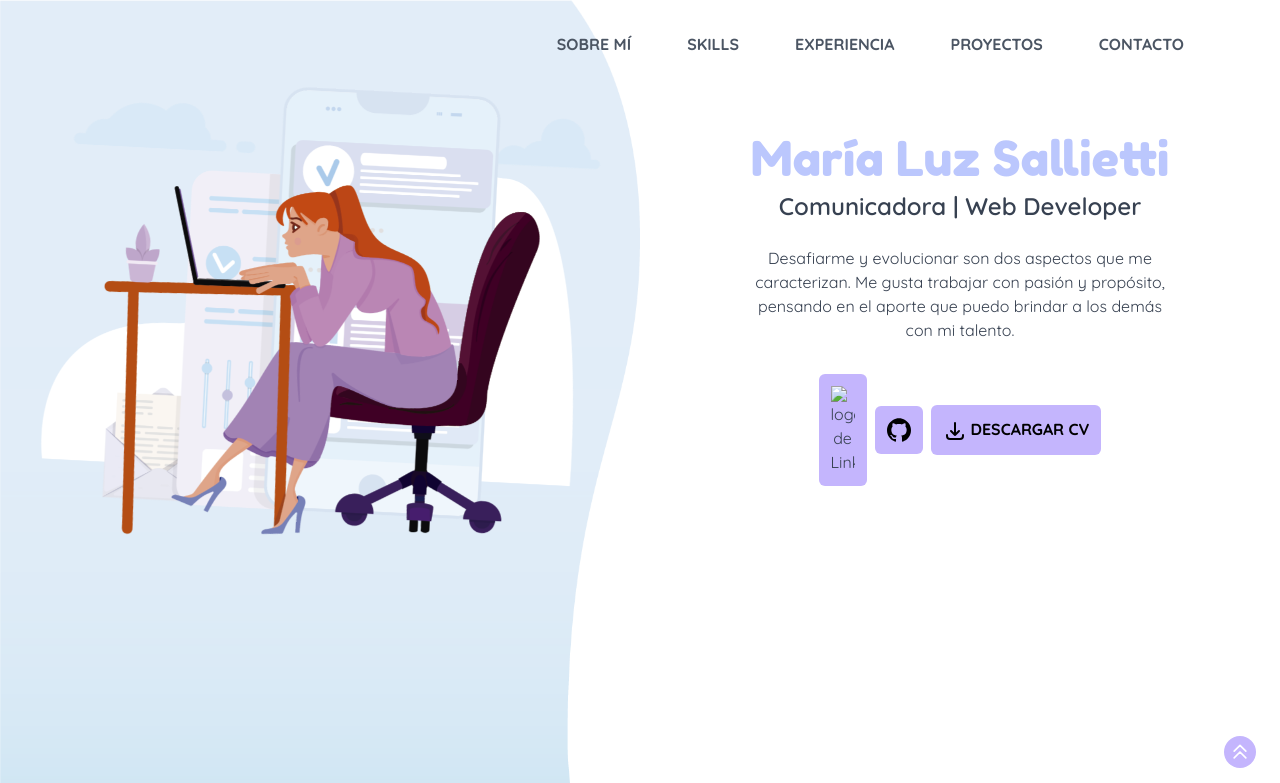
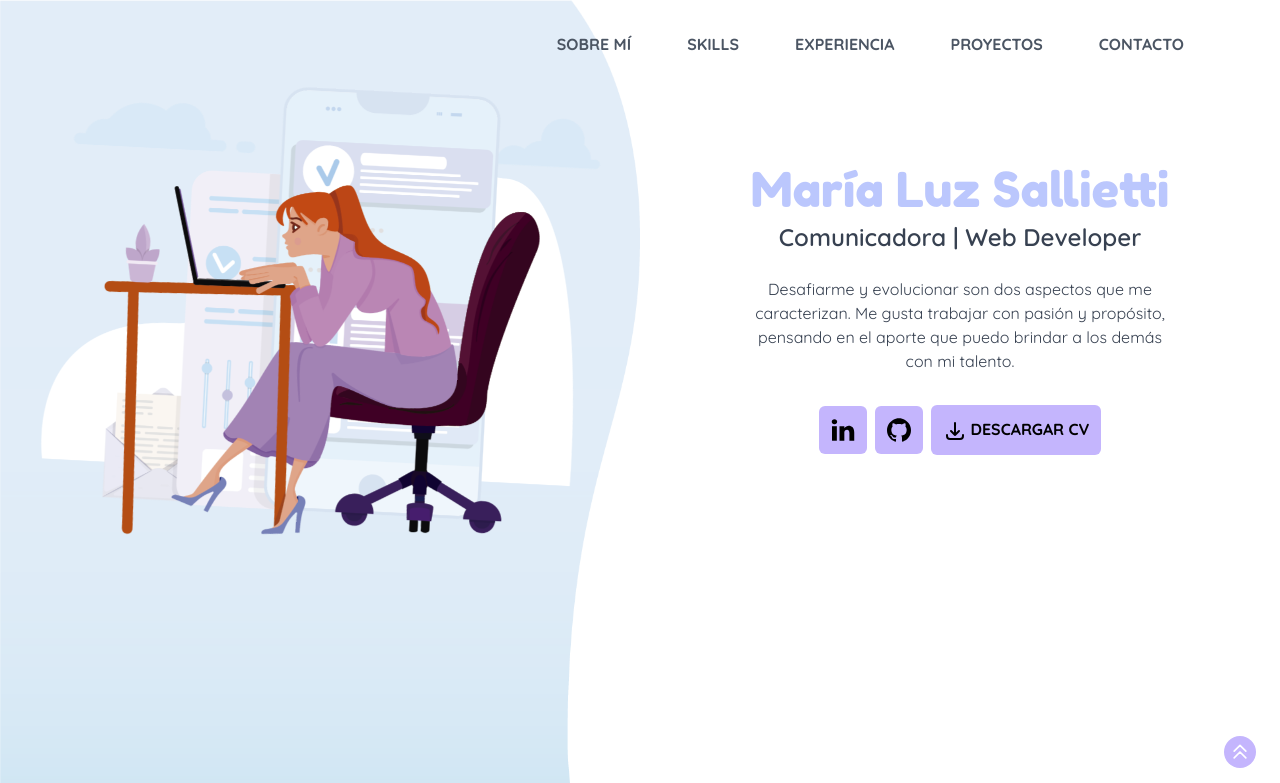
Before and after one commit to LuzSallietti/curriculum2021, a plain HTML site: page index.html in a window 1280 px wide. Shown: the top 783 px of the page. Drawn offline with Linux system fonts and the light colour scheme; the site is published under a folder, as on GitHub Pages, so addresses that start at the root find nothing.

Commit message:
link fixed

```diff
--- a/index.html
+++ b/index.html
@@ -56,7 +56,7 @@
                 </div>
                 <!-- botones de linkedin y github-->
                 <button class="w-12 p-3 mx-1 my-3 bg-purple-300 rounded-md cursor-pointer z-20 transition-all transform hover:scale-95 duration-200 ease-in-out" id="linkedinBtn">
-                    <img src="/public/img/linkedin.svg" class="w-full" alt="logo de Linkedin">
+                    <img src="public/img/linkedin.svg" class="w-full" alt="logo de Linkedin">
                 </button>
                 <button class="w-12 p-3 mx-1 my-3 bg-purple-300 rounded-md cursor-pointer z-20 transition-all transform hover:scale-95 duration-200 ease-in-out" id="gitHubBtn">
                     <img src="public/img/github-logo.svg" class="w-full" alt="logo de github">
```
